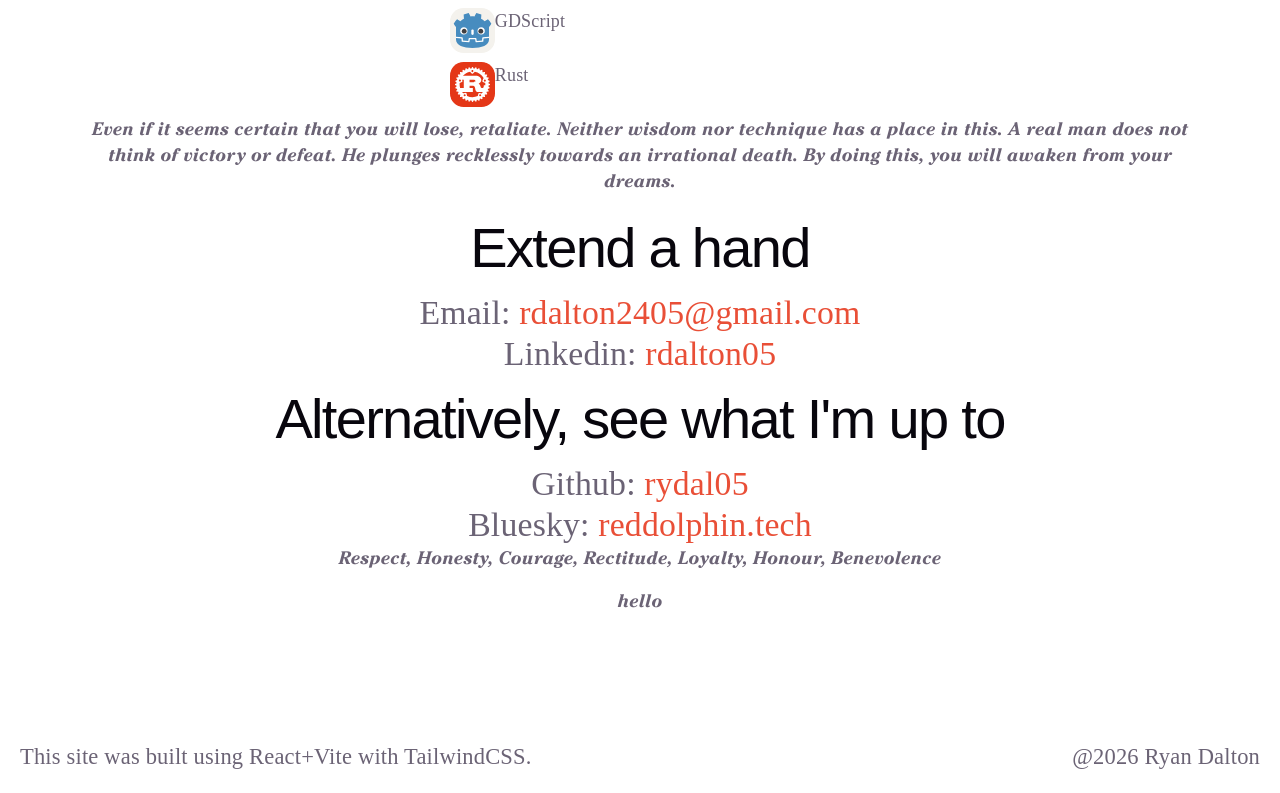
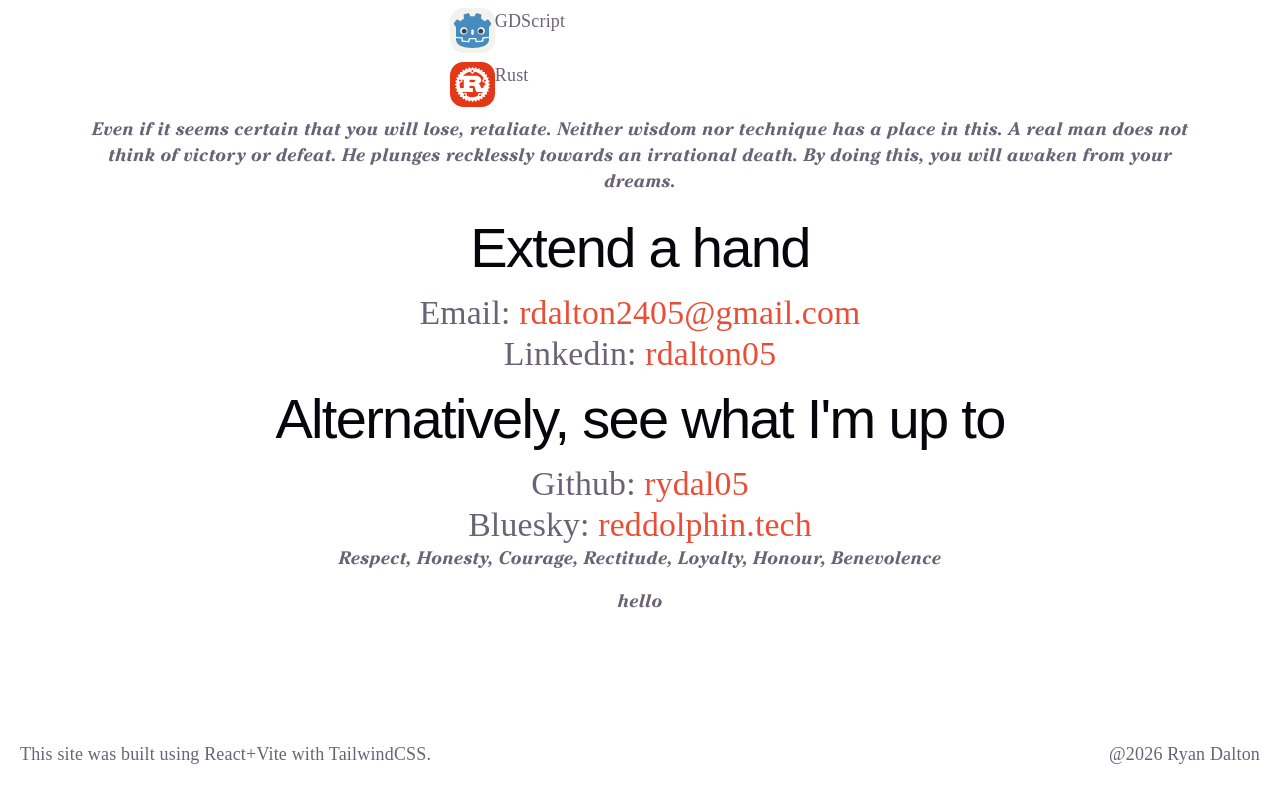
Before and after one commit to rydal05/portfolio-site, a React (Vite) app: page / in a window 1280 px wide. Shown: the part 3623-4416 px from the top of the page. Built offline with nearby package versions, Linux system fonts and the light colour scheme.

Commit message:
footer size changes

```diff
--- a/src/components/Footer.jsx
+++ b/src/components/Footer.jsx
@@ -3,13 +3,13 @@ function Footer() {
 		<>
 			<footer className="footer flex justify-between">
 				<div>
-					<p className="text-xl font-thin text-left">
+					<p className="text-base font-thin text-left">
 						This site was built using React+Vite with TailwindCSS.
 					</p>
 				</div>
 
 				<div>
-					<p className="text-xl font-thin text-right">
+					<p className="text-base font-thin text-right">
 						@2026 Ryan Dalton
 					</p>
 				</div>
```
